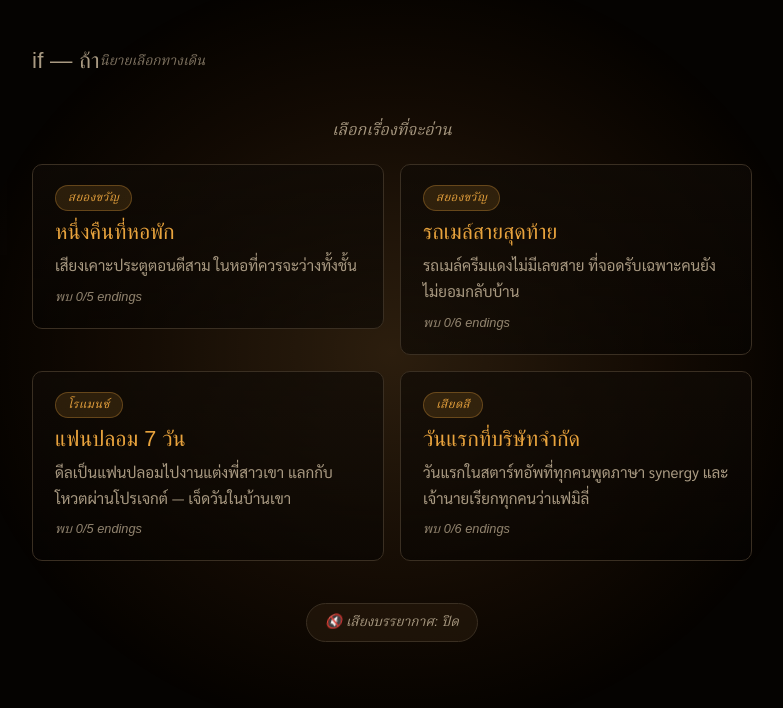
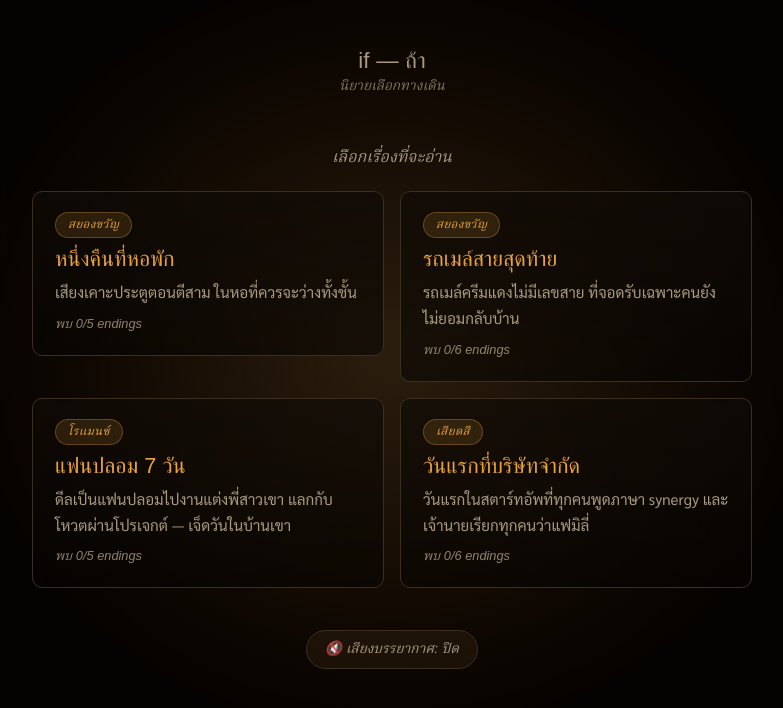
Before and after one commit to peerapongsm/if-horpak, a Next.js app: page / in a window 1280 px wide. Shown: the top 708 px of the page, without its empty margins (248-1031 px from the left). Built offline with nearby package versions, Linux system fonts and the light colour scheme; a web font is replaced by a local one.

Commit message:
fix(ui): float hearts/battery meters to desktop right rail + centered landing brand

```diff
--- a/app/globals.css
+++ b/app/globals.css
@@ -123,7 +123,18 @@ body::before {
   display: flex;
   align-items: center;
   justify-content: space-between;
+  gap: 14px;
   margin-bottom: 20px;
+}
+
+/* Collection landing brand block — title stacked over subtitle, centered. */
+.brand {
+  text-align: center;
+  margin-bottom: 24px;
+}
+
+.brand .game-subtitle {
+  margin-top: 2px;
 }
 
 .game-title {
@@ -633,7 +644,9 @@ body::before {
     justify-content: flex-start;
   }
 
-  .sanity-candles {
+  .sanity-candles,
+  .meter-hearts,
+  .meter-battery {
     position: fixed;
     top: 50%;
     right: clamp(24px, 4vw, 64px);
--- a/components/StorySelectScreen.tsx
+++ b/components/StorySelectScreen.tsx
@@ -39,7 +39,7 @@ export default function StorySelectScreen() {
 
   return (
     <main className="screen">
-      <div className="topbar">
+      <div className="brand">
         <p className="game-title">if — ถ้า</p>
         <p className="game-subtitle">นิยายเลือกทางเดิน</p>
       </div>
```
